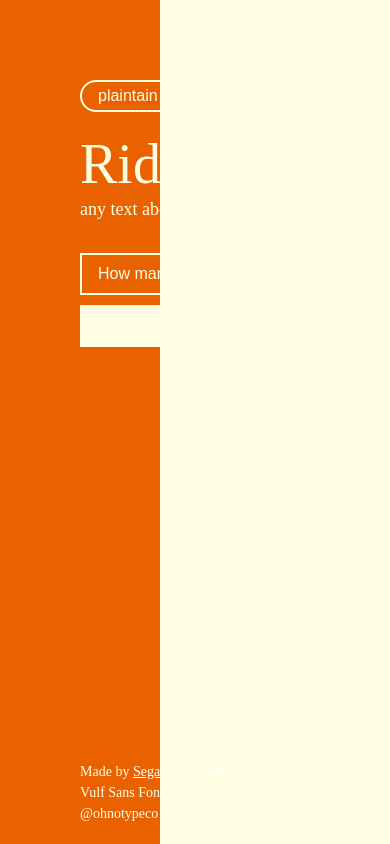
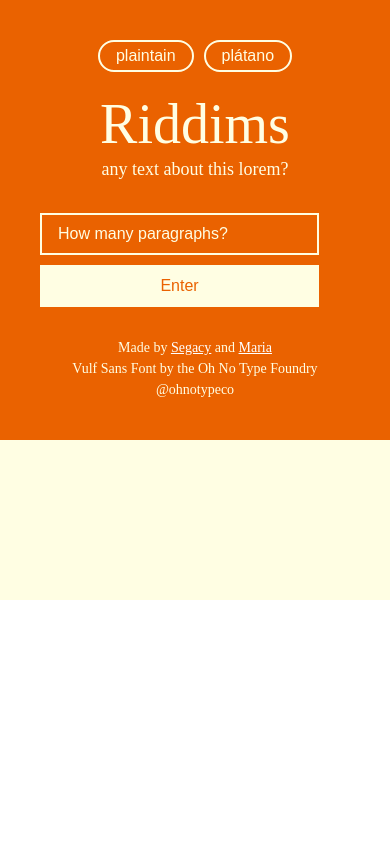
Before and after one commit to mmergal92/Proof_website, a React (Create React App) app: page /loremipsum in a window 390 px wide. Built offline with nearby package versions, Linux system fonts and the light colour scheme; the HTML template or start-up script is replaced by a standard one; a web font is replaced by a local one.

Commit message:
adding mobile

```diff
--- a/src/App.css
+++ b/src/App.css
@@ -438,3 +438,63 @@ input[type=number]::-webkit-outer-spin-button {
   -webkit-appearance: none;
   margin: 0;
 }
+
+/* Responsive adjustments */
+@media (max-width: 768px) {
+  .loremsite {
+    flex-direction: column;
+    height: auto;
+  }
+
+  .main-content {
+    flex-direction: column;
+  }
+
+  .left-lorem-container, .right-lorem-container {
+    width: 100%;
+    padding: 40px;
+  }
+
+  .left-lorem-container {
+    align-items: center;
+    text-align: center;
+  }
+
+  .left-lorem-container .title,
+  .description {
+    text-align: center !important;
+  }
+
+  .language-button {
+    justify-content: center;
+  }
+
+  .paragraph-number,
+  .generate-button {
+    width: 90%;
+    max-width: 300px;
+  }
+
+  .right-lorem-container {
+    text-align: center;
+    overflow-y: visible;
+  }
+
+  .copy-button {
+    display: block;
+    margin: 10px auto;
+  }
+
+  .generated-text {
+    text-align: center;
+    padding: 15px;
+    font-size: 14px;
+  }
+
+  .made-by {
+    position: relative;
+    bottom: auto;
+    text-align: center;
+    margin-top: 20px;
+  }
+}
```
